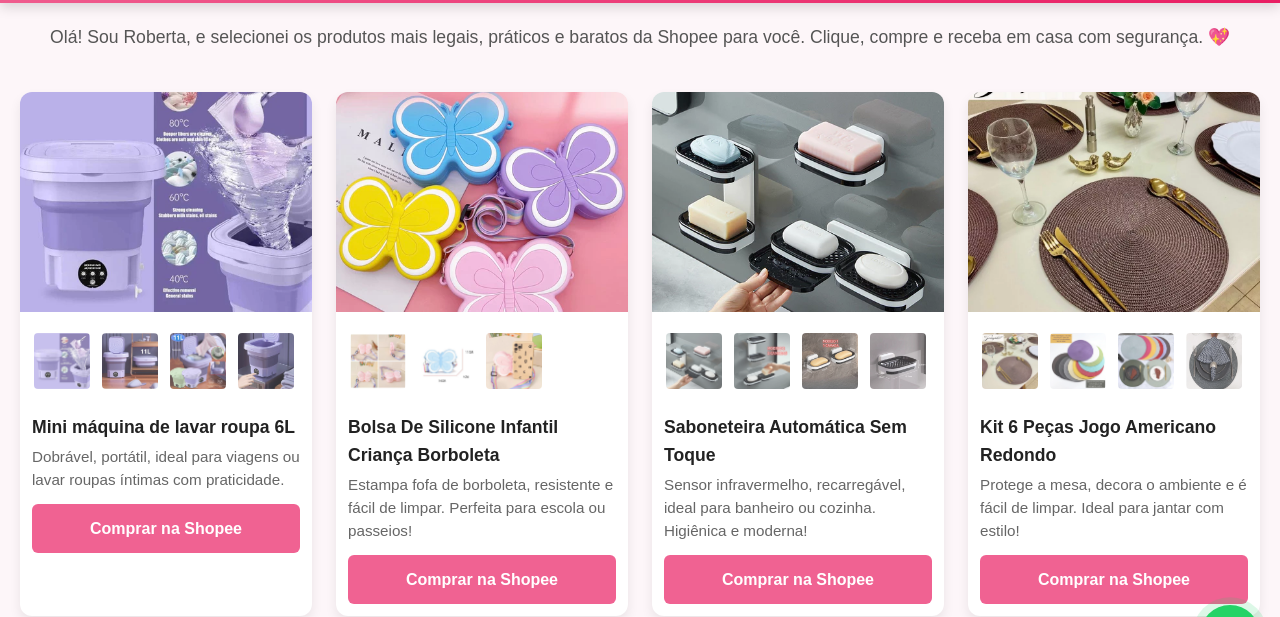
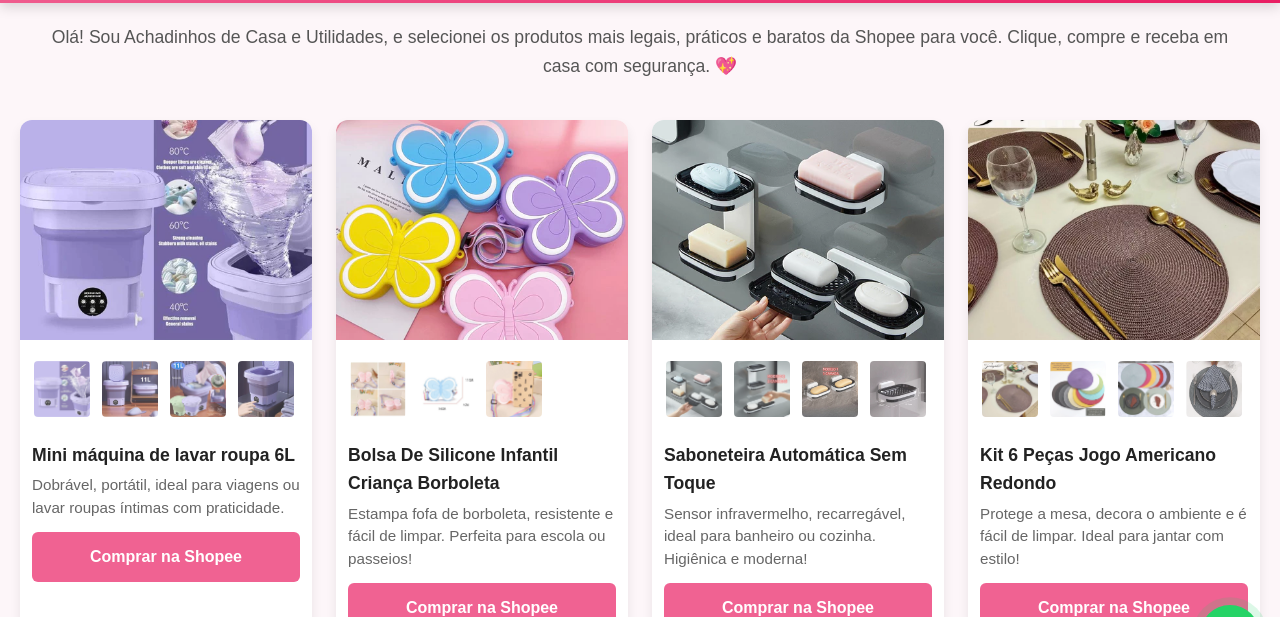
Before and after one commit to Williansviana/vendas, a plain HTML site: page index.html in a window 1280 px wide. Shown: the part 115-732 px from the top of the page. Drawn offline with Linux system fonts and the light colour scheme.

Commit message:
alterar nome

```diff
--- a/index.html
+++ b/index.html
@@ -281,7 +281,7 @@
   <!-- Introdução -->
   <main>
     <p class="intro">
-      Olá! Sou Roberta, e selecionei os produtos mais legais, práticos e baratos da Shopee para você.
+      Olá! Sou Achadinhos de Casa e Utilidades, e selecionei os produtos mais legais, práticos e baratos da Shopee para você.
       Clique, compre e receba em casa com segurança. 💖
     </p>
 
```
